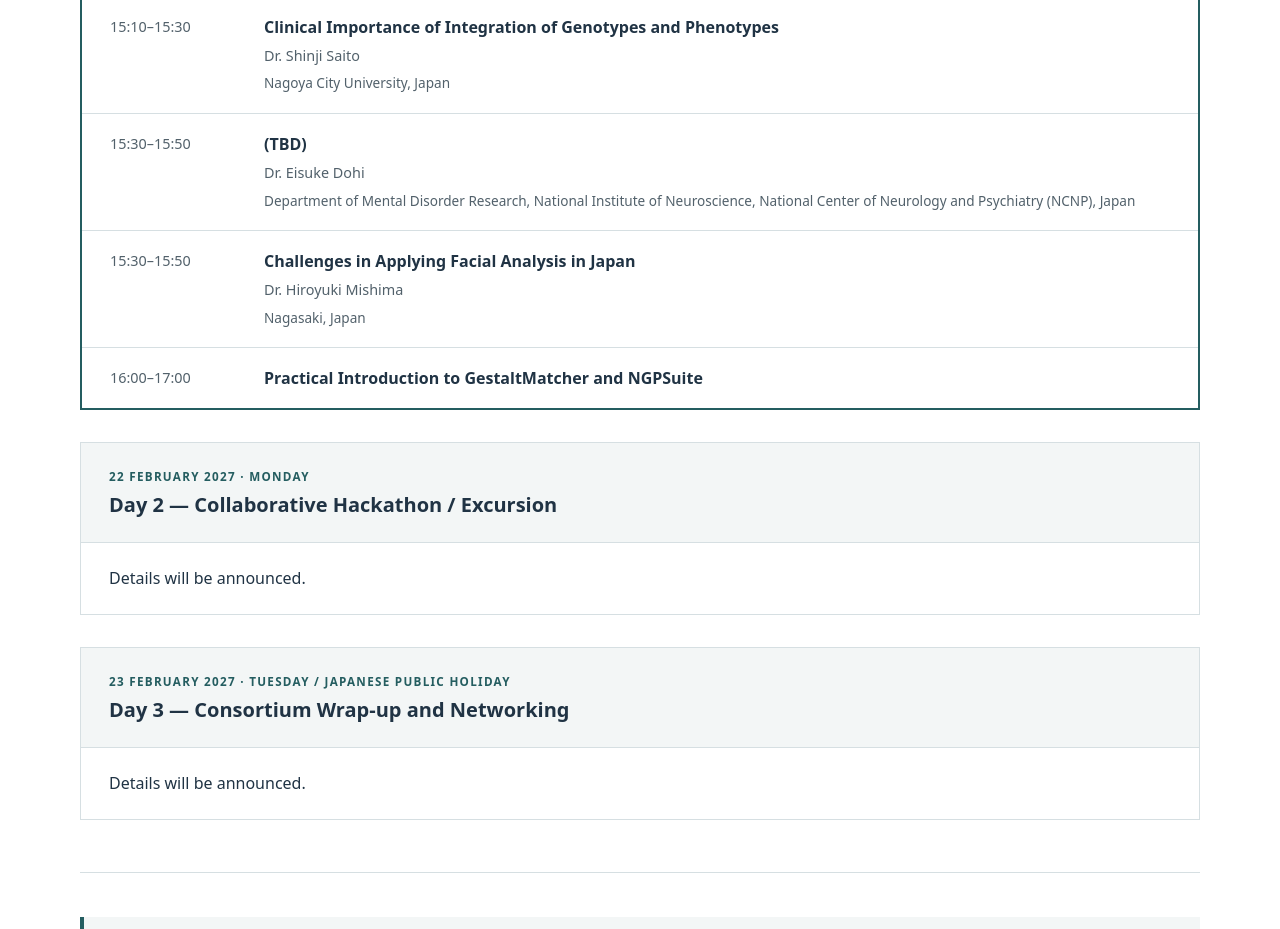
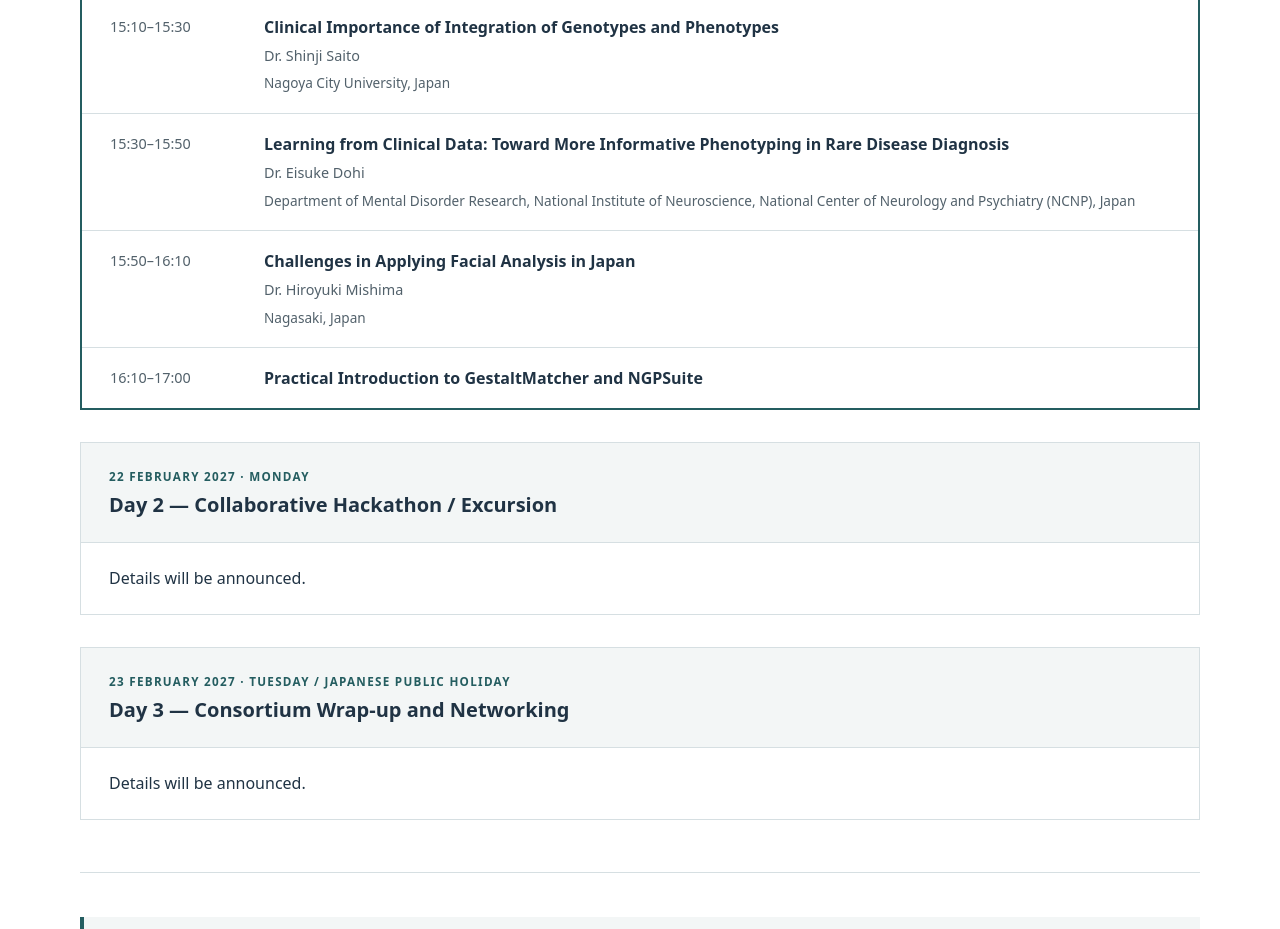
Before and after one commit to ai4raredisease/workshop-2027, a plain HTML site: page en/index.html in a window 1280 px wide. Shown: the part 5880-6809 px from the top of the page. Drawn offline with Linux system fonts and the light colour scheme.

Commit message:
Update Dr. Dohi's talk title and fix Day 1 afternoon times
Set Dr. Dohi's presentation title on both language pages, move
Dr. Mishima's talk to 15:50-16:10, and set the GestaltMatcher/NGPSuite
practical introduction to 16:10-17:00 so both versions match.

Co-Authored-By: Claude Opus 5.5 <noreply@anthropic.com>

```diff
--- a/en/index.html
+++ b/en/index.html
@@ -114,9 +114,9 @@
 <li class="session"><span class="session-time">14:30–15:00</span><div><h4>GestaltMatcher: FAIR Facial Analysis and Technical Implementation</h4><p class="session-speaker">Dr. Tzung-Chien Hsieh</p><p class="session-affiliation">Bonn, Germany</p></div></li>
 <li class="interval"><span class="session-time">15:00–15:10</span><div><h4>Break</h4></div></li>
 <li class="session"><span class="session-time">15:10–15:30</span><div><h4>Clinical Importance of Integration of Genotypes and Phenotypes</h4><p class="session-speaker">Dr. Shinji Saito</p><p class="session-affiliation">Nagoya City University, Japan</p></div></li>
-<li class="session"><span class="session-time">15:30–15:50</span><div><h4>(TBD)</h4><p class="session-speaker">Dr. Eisuke Dohi</p><p class="session-affiliation">Department of Mental Disorder Research, National Institute of Neuroscience, National Center of Neurology and Psychiatry (NCNP), Japan</p></div></li>
-<li class="session"><span class="session-time">15:30–15:50</span><div><h4>Challenges in Applying Facial Analysis in Japan</h4><p class="session-speaker">Dr. Hiroyuki Mishima</p><p class="session-affiliation">Nagasaki, Japan</p></div></li>
-<li class="session"><span class="session-time">16:00–17:00</span><div><h4>Practical Introduction to GestaltMatcher and NGPSuite</h4></div></li>
+<li class="session"><span class="session-time">15:30–15:50</span><div><h4>Learning from Clinical Data: Toward More Informative Phenotyping in Rare Disease Diagnosis</h4><p class="session-speaker">Dr. Eisuke Dohi</p><p class="session-affiliation">Department of Mental Disorder Research, National Institute of Neuroscience, National Center of Neurology and Psychiatry (NCNP), Japan</p></div></li>
+<li class="session"><span class="session-time">15:50–16:10</span><div><h4>Challenges in Applying Facial Analysis in Japan</h4><p class="session-speaker">Dr. Hiroyuki Mishima</p><p class="session-affiliation">Nagasaki, Japan</p></div></li>
+<li class="session"><span class="session-time">16:10–17:00</span><div><h4>Practical Introduction to GestaltMatcher and NGPSuite</h4></div></li>
 </ol></section>
 <section class="program-day" aria-labelledby="day-2"><header class="day-heading"><p class="eyebrow">22 February 2027 · Monday</p><h3 id="day-2">Day 2 — Collaborative Hackathon / Excursion</h3></header><div class="day-summary"><p>Details will be announced.</p></div></section>
 <section class="program-day" aria-labelledby="day-3"><header class="day-heading"><p class="eyebrow">23 February 2027 · Tuesday / Japanese public holiday</p><h3 id="day-3">Day 3 — Consortium Wrap-up and Networking</h3></header><div class="day-summary"><p>Details will be announced.</p></div></section>
```
Also changed, not shown: index.html (+2 -2 lines).
